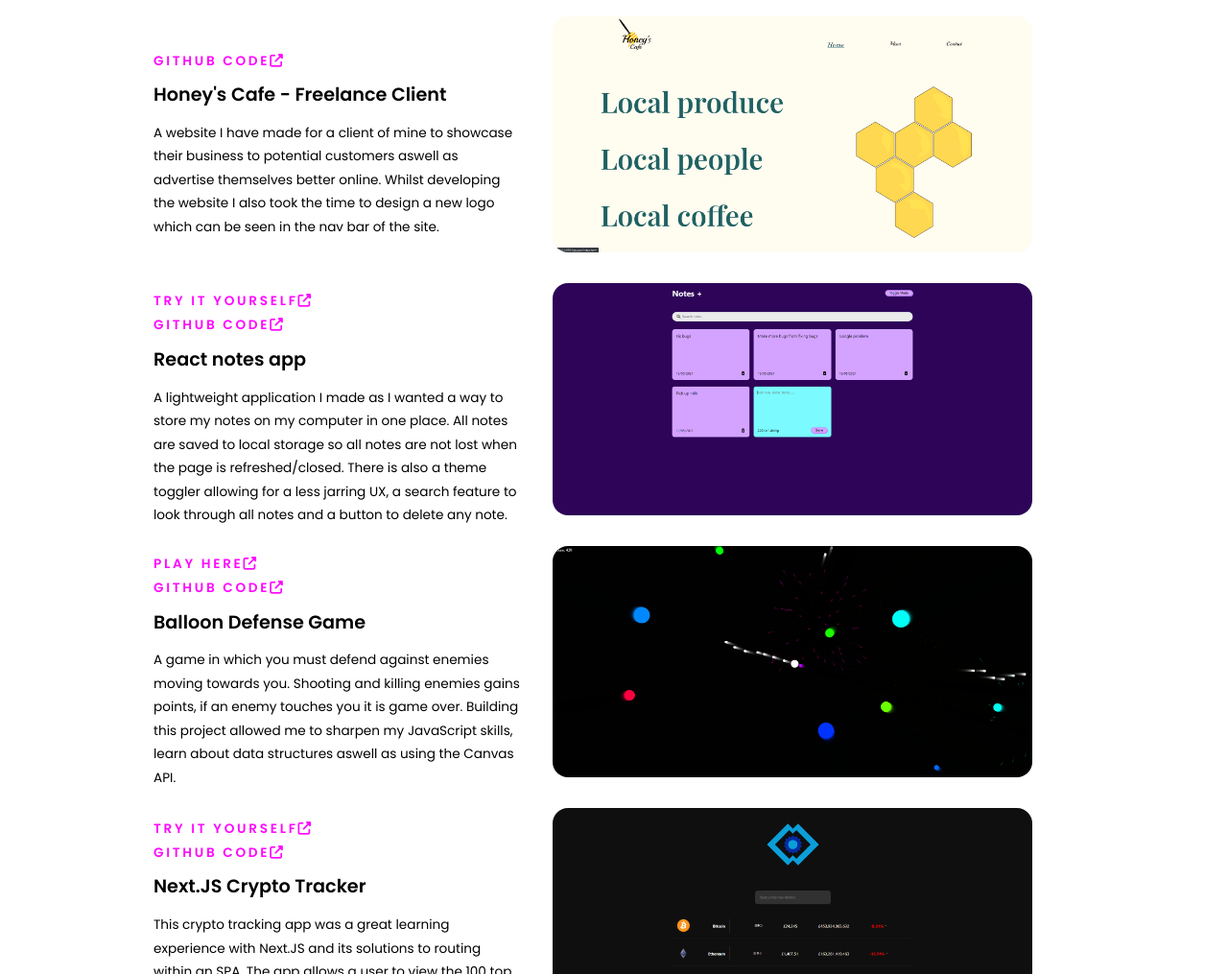
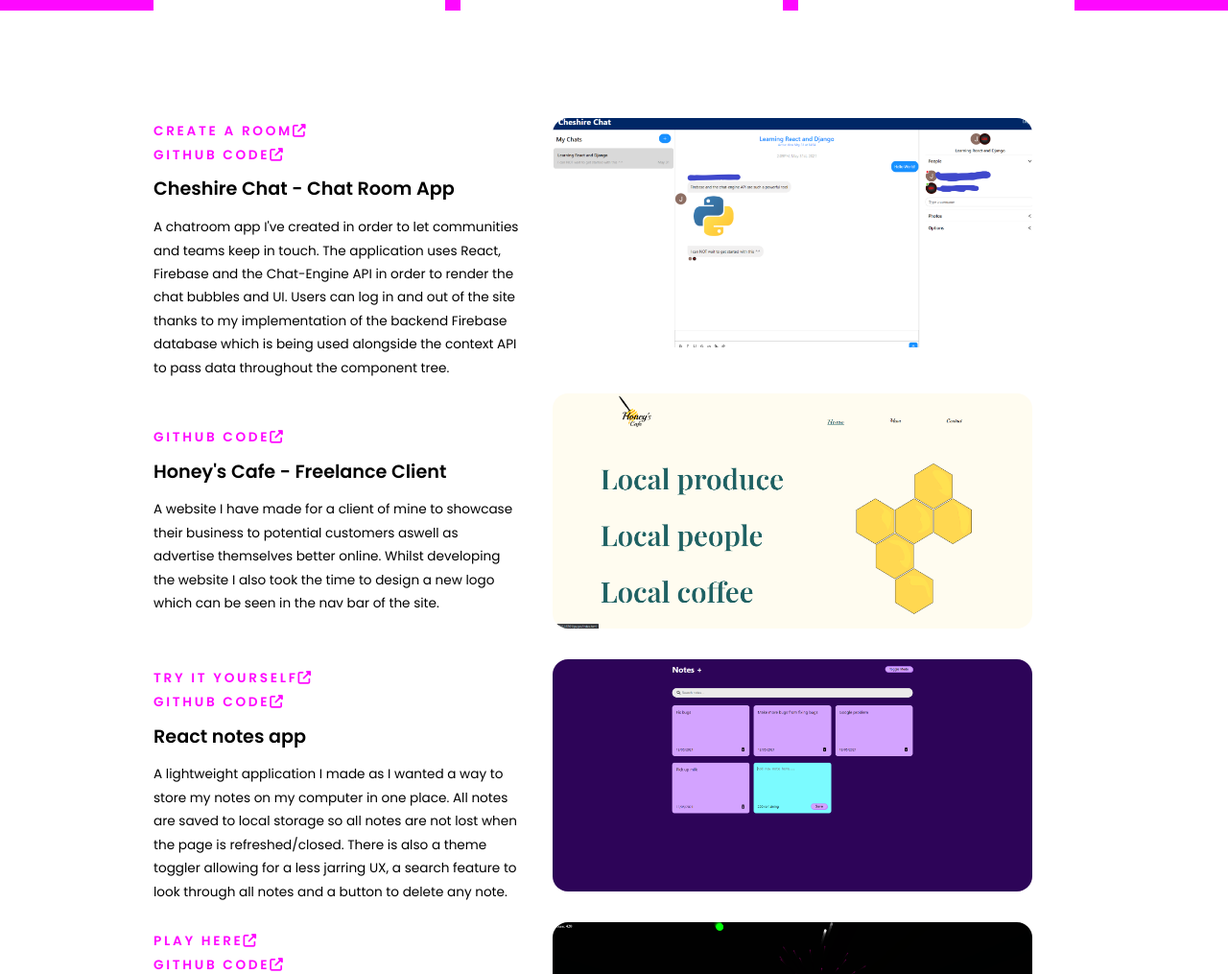
Before and after one commit to WillUK99/WillUK99.github.io, a plain HTML site: page index.html in a window 1280 px wide. Shown: the part 1785-2800 px from the top of the page at 96% size. Drawn offline with nearby package versions, Linux system fonts and the light colour scheme.

Commit message:
updated projects and about me section

```diff
--- a/index.html
+++ b/index.html
@@ -89,7 +89,8 @@
             </div>
         </div>
         <!-- was img here -->
-        <p class="featured-desc trans2">When not at the keyboard creating and learning I enjoy to get outdoors and experience the UK's <em>great</em> weather and countrysides. And when the rain comes pouring nine times out of ten I'll be trying to create content with Inkscape, or trying to beat my speedrun times on Minecraft and Factorio.</p>
+        <p class="featured-desc trans2">Technology has always played a huge role in my life, from programming my own minecraft mods, creating a Unity game with C# and even building multiple high spec gaming computers from the age of 15. But when I'm not expanding my growing knowledge of programming and web design you can find me outdoors experiencing the UK's <em>great</em> weather and countrysides. And when the rain comes pouring nine times out of ten I'll be trying to beat my Minecraft and Factorio speedruns.</p>
+
     </section>
 
     <!-- skills section -->
@@ -125,7 +126,21 @@
 
     <!-- portfolio section -->
     <section class="portfolio" id="portfolio">
-        <!-- one -->
+        <!-- portfolio projects -->
+        <div class="portfolio-container trans3">
+            <div class="portfolio-left">
+                <div class="inner">
+                    <a href="https://cheshire-chat.netlify.app/" target="_blank" class="subtitle">Create a room<i class="fas fa-external-link-alt"></i></a>
+                    <br>
+                    <a href="https://github.com/WillUK99/cheshire-chat-app-react" target="_blank" class="subtitle">GitHub Code<i class="fas fa-external-link-alt"></i></a>
+
+                    <p class="featured-title">Cheshire Chat - Chat Room App</p>
+                    <p class="featured-desc">A chatroom app I've created in order to let communities and teams keep in touch. The application uses React, Firebase and the Chat-Engine API in order to render the chat bubbles and UI. Users can log in and out of the site thanks to my implementation of the backend Firebase database which is being used alongside the context API to pass data throughout the component tree.</p>
+                </div>
+            </div>
+            <img src="./imgs/cheshire-chat.png" alt="">
+        </div>
+
         <div class="portfolio-container trans3">
             <div class="portfolio-left">
                 <div class="inner">
@@ -138,7 +153,7 @@
             <img src="../imgs/honeys-ss.png" alt="">
         </div>
 
-        <!-- two -->
+
         <div class="portfolio-container trans3">
             <div class="portfolio-left">
                 <div class="inner">
@@ -153,7 +168,7 @@
             <img src="./imgs/cra-notes-app.PNG" alt="">
         </div>
 
-        <!-- three -->
+
         <div class="portfolio-container trans3">
             <div class="portfolio-left">
                 <div class="inner">
@@ -168,7 +183,7 @@
             <img src="./imgs/circlepopper.PNG" alt="">
         </div>
 
-        <!-- four -->
+
         <div class="portfolio-container trans3">
             <div class="portfolio-left">
                 <div class="inner">
@@ -188,7 +203,7 @@
         <div class="contact-container">
             <h3 class="contact-header">Contact me</h3>
             <ul>
-                <li class="contact-details">Email: willuk1999@gmail.com</li>
+                <li class="contact-details">Email: joe.williams3033@gmail.com</li>
                 <li class="contact-details">Mobile: 07950585475</li>
                 <li class="contact-details">LinkedIn: <a href="https://www.linkedin.com/in/joe-williams-6a4285172/" target="_blank">/JoeWilliams/</a></li>
             </ul>
```
Also changed, not shown: imgs/cheshire-chat.png (added).
